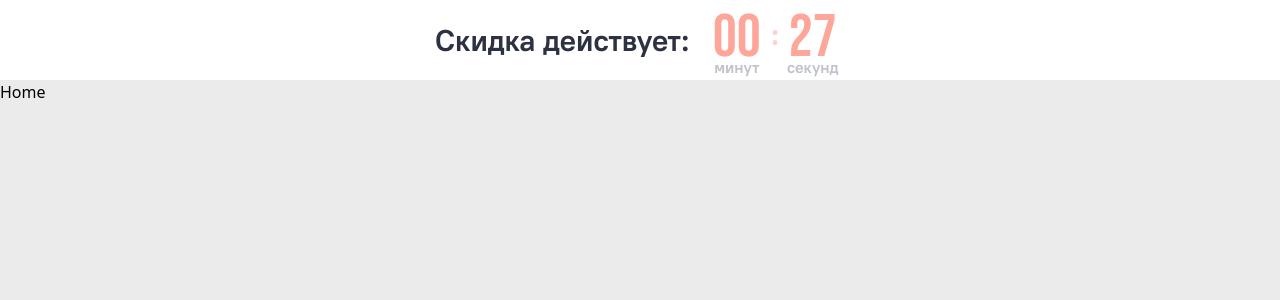
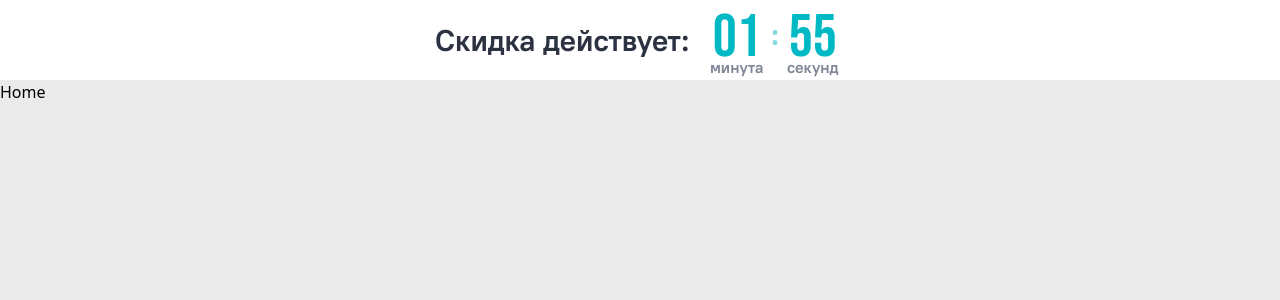
Before and after one commit to Red-Fox-98/fitness_tariffs, a Next.js app: page / in a window 1280 px wide. Shown: the top 300 px of the page. Built offline with nearby package versions, Linux system fonts and the light colour scheme.

Commit message:
yarn check

```diff
--- a/src/entities/header/number/Number.tsx
+++ b/src/entities/header/number/Number.tsx
@@ -1,5 +1,5 @@
 import { FC } from "react";
-import {useAppSelector} from "src/shared/store/hooks";
+import { useAppSelector } from "src/shared/store/hooks";
 
 interface NumberProps {
   number: number;
@@ -7,7 +7,7 @@ interface NumberProps {
 }
 
 const Number: FC<NumberProps> = ({ number, timeUnit }) => {
-  const isLittleTime = useAppSelector(state => state.time.isLittleTime);
+  const isLittleTime = useAppSelector((state) => state.time.isLittleTime);
   return (
     <div className={"w-[64px] h-[64px] flex justify-center font-bebasNeue"}>
       <div className={"w-[49px] h-[60px] text-center text-large leading-[103%] relative"}>
--- a/src/entities/header/time/Time.tsx
+++ b/src/entities/header/time/Time.tsx
@@ -1,29 +1,37 @@
-import {FC, useEffect, useState} from "react";
+import { FC, useEffect, useState } from "react";
 import Colon from "src/shared/uikit/Colon";
 import Number from "src/entities/header/number/Number";
-import {useAppDispatch} from "src/shared/store/hooks";
-import {isLittleTimeSwitch} from "src/shared/store/Time/slice";
+import { useAppDispatch } from "src/shared/store/hooks";
+import { isLittleTimeSwitch } from "src/shared/store/Time/slice";
 
 const Time: FC = () => {
-  const [time, setTime] = useState(32);
+  const [time, setTime] = useState(120);
   const [isFlashing, setIsFlashing] = useState(false);
   const dispatch = useAppDispatch();
-
-  const handleChange = () => {
-    if (time === 31) dispatch(isLittleTimeSwitch());
-    if (time > 0) setTime(prevState => prevState -= 1);
-    setIsFlashing(time <= 30 && time != 0);
-  };
+  const minute = Math.floor(time / 60);
+  const second = time % 60;
 
   useEffect(() => {
+    const handleChange = () => {
+      if (time === 31) dispatch(isLittleTimeSwitch());
+      if (time > 0) setTime((prevState) => (prevState -= 1));
+      setIsFlashing(time <= 30 && time != 0);
+    };
     setTimeout(handleChange, 1000);
-  }, [time]);
+  }, [time, dispatch]);
+
+  const outputTime = (number: number, text_form = ["а", "ы", ""]) => {
+    const n = number % 10;
+    if (n == 1) return text_form[0];
+    else if (n >= 2 && n <= 4) return text_form[1];
+    return text_form[2];
+  };
 
   return (
     <div className={`w-[140px] flex gap-[12px] relative ${isFlashing && "animate-flashing"}`}>
-      <Number number={Math.floor(time / 60)} timeUnit={"минут"}/>
-      <Colon/>
-      <Number number={time % 60} timeUnit={"секунд"}/>
+      <Number number={minute} timeUnit={"минут" + outputTime(minute)} />
+      <Colon />
+      <Number number={second} timeUnit={"секунд" + outputTime(second)} />
     </div>
   );
 };
--- a/src/shared/store/Time/slice.ts
+++ b/src/shared/store/Time/slice.ts
@@ -9,7 +9,7 @@ const initialState: TimeState = {
 };
 
 export const timeSlice = createSlice({
-  name: 'time',
+  name: "time",
   initialState,
   reducers: {
     isLittleTimeSwitch: (state) => {
--- a/src/shared/uikit/Colon.tsx
+++ b/src/shared/uikit/Colon.tsx
@@ -1,8 +1,8 @@
 import { FC } from "react";
-import {useAppSelector} from "src/shared/store/hooks";
+import { useAppSelector } from "src/shared/store/hooks";
 
 const Colon: FC = () => {
-  const isLittleTime = useAppSelector(state => state.time.isLittleTime);
+  const isLittleTime = useAppSelector((state) => state.time.isLittleTime);
   return (
     <svg
       className={`w-[5px] h-[15px] absolute left-[50%] top-[22px] translate-x-[-50%] ${isLittleTime ? "fill-FD4D35" : "fill-01B9C5"}`}
```
